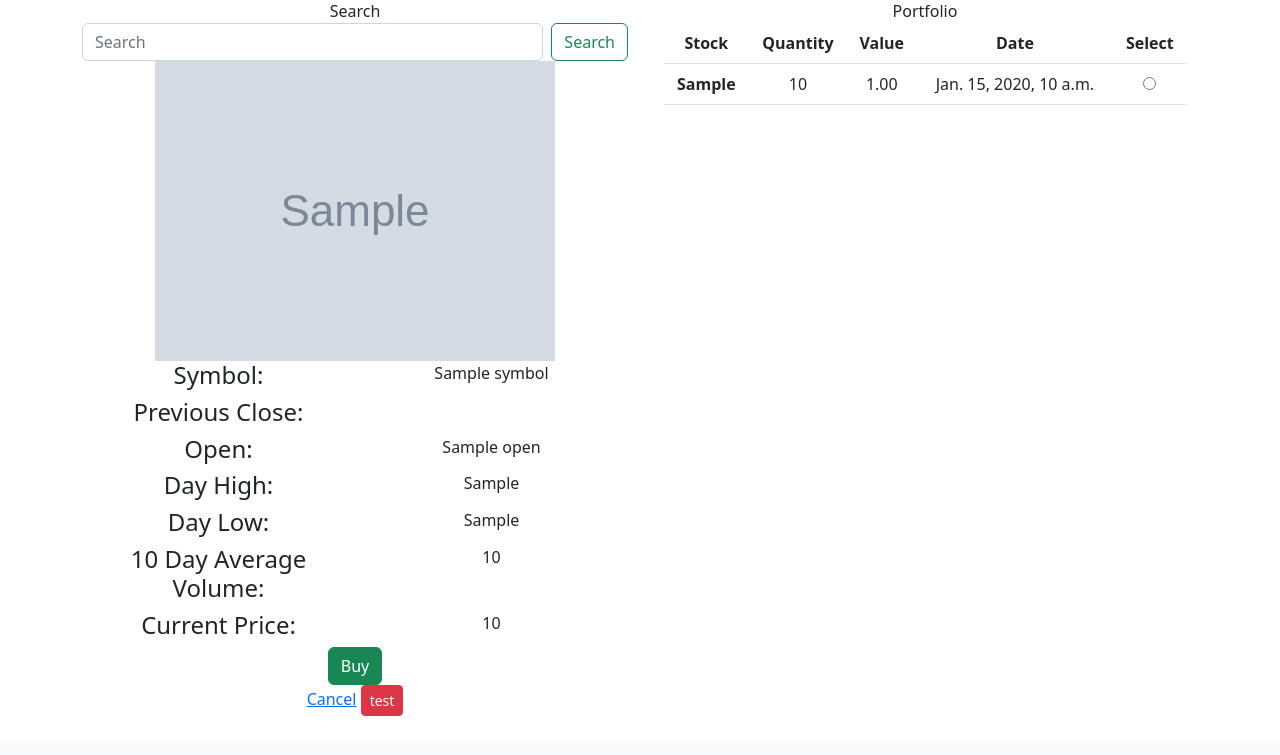
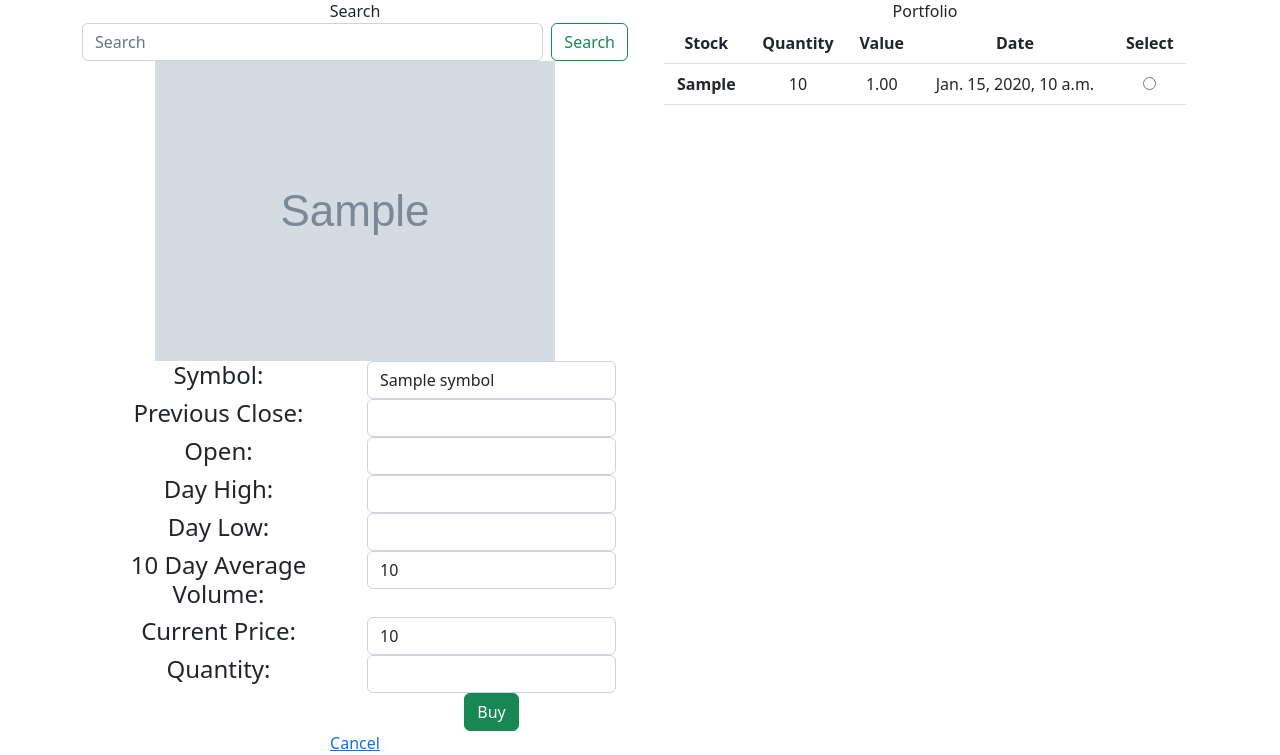
Before and after one commit to puythoven72/stocktrading, a Django app: template base/templates/base/home.html in a window 1280 px wide. Shown: the part 57-812 px from the top of the page. Before the commit the page ends 773 px from the top, so only its background shows below. Run offline with Django 4.2, Linux system fonts and the light colour scheme; tables that the repository leaves empty hold one stand-in row (values such as "Sample post"); the template is opened without the code that fills it: values that come from a table or form of the project are taken from there, most other values are stand-ins (such as "Sample title", 1, 10 or a date in 2020); grey boxes marked "Sample" are stand-in pictures.

Commit message:
added submit button for stocksearch, changed display to fields for post

```diff
--- a/base/lib/api.py
+++ b/base/lib/api.py
@@ -8,7 +8,7 @@ import yfinance as yf
 
 
 
-def                     getstock(symbol):
+def getstock(symbol):
     print("running")
 
     msft = yf.Ticker(symbol)
--- a/base/static/js/main.js
+++ b/base/static/js/main.js
@@ -10,10 +10,11 @@ function getStockTotal() {
     let qty = document.querySelector('#qty_' + this.id);
     let vlu = document.querySelector('#vlu_' + this.id);
     let sym = document.querySelector('#sym' + this.id);
+    let dte = document.querySelector('#dte_' + this.id);
     let totStockVlu = qty.innerHTML * vlu.innerHTML;
 
     let totStockDiv = document.querySelector("#stockSymVlu");
-    totStockDiv.innerHTML = `${sym.innerHTML} Total Value:  $${totStockVlu}`;
+    totStockDiv.innerHTML = `${sym.innerHTML} Total Valuexx:  $${totStockVlu} On ${dte}`;
 
 
 }
--- a/base/templates/base/portfolio_component.html
+++ b/base/templates/base/portfolio_component.html
@@ -21,7 +21,7 @@
           <!-- <td>{{ stock.symbol }}</td> -->
           <td id="qty_{{ stock.id }}">{{ stock.quantity }}</td>
           <td id="vlu_{{ stock.id }}">{{ stock.value }}</td>
-          <td>{{ stock.stockbuydate }}</td>
+          <td id="dte_{{ stock.id }}">{{ stock.stockbuydate }}</td>
           <td><input type="radio" id={{ stock.id}} name="stock_choice" ></td>
         </tr>
         {% endfor %}
--- a/base/templates/base/stocksearch_component.html
+++ b/base/templates/base/stocksearch_component.html
@@ -1,16 +1,12 @@
 <form class="d-flex" role="search" action="{% url 'home' %}" method="POST">
   {% csrf_token %}
-  <input
-    class="form-control me-2"
-    name="symbol_search"
-    type="search"
-    placeholder="Search"
-    aria-label="Search"
-  />
-  <button class="btn btn-outline-success" type="submit">Search</button>
+  <input class="form-control me-2" name="symbol_search" type="search" placeholder="Search" aria-label="Search" />
+  <button class="btn btn-outline-success" type="submit" name="search_btn">Search</button>
 </form>
 
 {% if stock_info %}
+<form action="{% url 'home' %}" method="POST">
+  {% csrf_token %}
   <div>
     <img src={{stock_info.logo_url}} alt={{stock_info.longName}}>
   </div>
@@ -21,42 +17,48 @@
       <div class="col">
         <h4>Symbol:</h4>
       </div>
-    <div class="col">{{ stock_info.symbol }}</div>
+      <div class="col"><input class="form-control me-2" id="symbol" type="text" name="symbol"
+          value="{{ stock_info.symbol }}" readonly></div>
     </div>
 
     <div class="row">
       <div class="col">
         <h4>Previous Close:</h4>
       </div>
-    <div class="col">{{ stock_info.previousClose }}</div>
+      <div class="col"><input class="form-control me-2" id="prev_close" type="number" name="prev_close"
+          value="{{ stock_info.previousClose }}" readonly></div>
     </div>
 
     <div class="row">
       <div class="col">
         <h4>Open:</h4>
       </div>
-    <div class="col">{{ stock_info.open }}</div>
+      <div class="col"><input class="form-control me-2" id="open" type="number" name="open" value="{{ stock_info.open }}" readonly>
+      </div>
     </div>
 
     <div class="row">
       <div class="col">
         <h4>Day High:</h4>
       </div>
-    <div class="col">{{ stock_info.dayHigh }}</div>
+      <div class="col"><input class="form-control me-2" id="day_high" type="number" name="day_high"
+          value="{{ stock_info.dayHigh }}" readonly></div>
     </div>
 
     <div class="row">
       <div class="col">
         <h4>Day Low:</h4>
       </div>
-    <div class="col">{{ stock_info.dayLow }}</div>
+      <div class="col"> <input class="form-control me-2" id="day_low" type="number" name="day_low"
+          value="{{ stock_info.dayLow }}" readonly></div>
     </div>
 
     <div class="row">
       <div class="col">
         <h4>10 Day Average Volume:</h4>
       </div>
-    <div class="col">{{ stock_info.averageVolume10days }}</div>
+      <div class="col"> <input class="form-control me-2" id="10_avg" type="text" name="10_avg"
+          value="{{ stock_info.averageVolume10days }}" readonly></div>
     </div>
 
 
@@ -64,17 +66,36 @@
       <div class="col">
         <h4>Current Price:</h4>
       </div>
-    <div class="col">{{ stock_info.currentPrice }}</div>
+      <div class="col"><input class="form-control me-2" id="current_price" type="number" name="current_price"
+          value="{{ stock_info.currentPrice }}" readonly></div>
     </div>
+    <div class="row">
+      <div class="col">
+        <h4>Quantity:</h4>
+      </div>
+      <div class="col"><input class="form-control me-2" id="quantity" type="number" name="quantity">
+
+        <button type="submit" class="btn btn-success" name="buy_btn">Buy</button>
+      </div>
+
+
+
+
+
+
+
+
     </div>
     <div>
-  <button type="button" class="btn btn-success">Buy</button>
+
+
+    </div>
+
+
+
+
+    <a href="{% url 'home' %}">Cancel</a>
+
+</form>
 </div>
 {% endif %}
-
-
-<form action="{% url 'test' 1 %}" method="POST">
-  {% csrf_token %}
-  <a href="{% url 'home' %}">Cancel</a>
-  <input class="btn btn-sm btn-danger" type="submit" value="test">
- </form>
--- /dev/null
+++ b/base/templates/base/success.html
@@ -0,0 +1,6 @@
+{% extends 'main.html' %}
+{% block content %}
+<p>Success!</p>
+
+<a href="{% url 'home' %}"> back</a>
+{% endblock %}
--- a/base/urls.py
+++ b/base/urls.py
@@ -3,6 +3,9 @@ from . import views
 
 urlpatterns = [
 
-    path('<str:pk>',views.test,name='test'),
+    # path('<str:pk>',views.test,name='test'),
+
+    # path('<str:sbmtFlag>',views.home,name='home'),
     path('',views.home,name='home'),
+    path('success/',views.success,name='success'),
 ]
```
Also changed, not shown: base/views.py (+29 -11 lines), 1 other file. Lines whose indentation alone changed are shown as unchanged.
